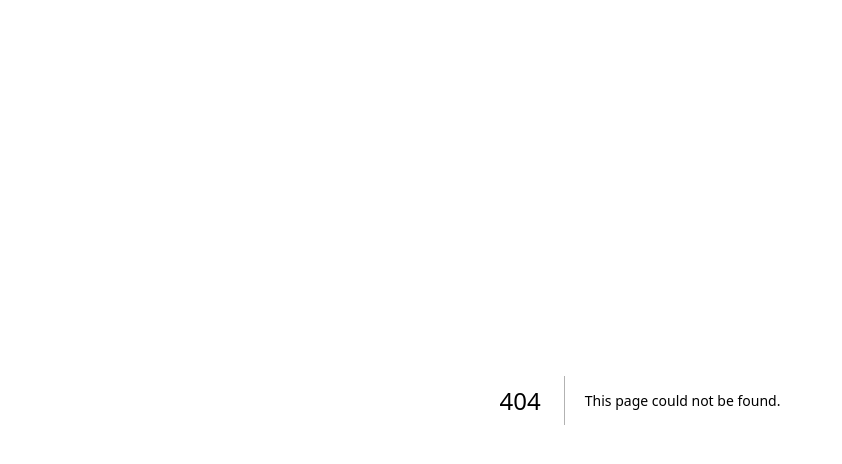
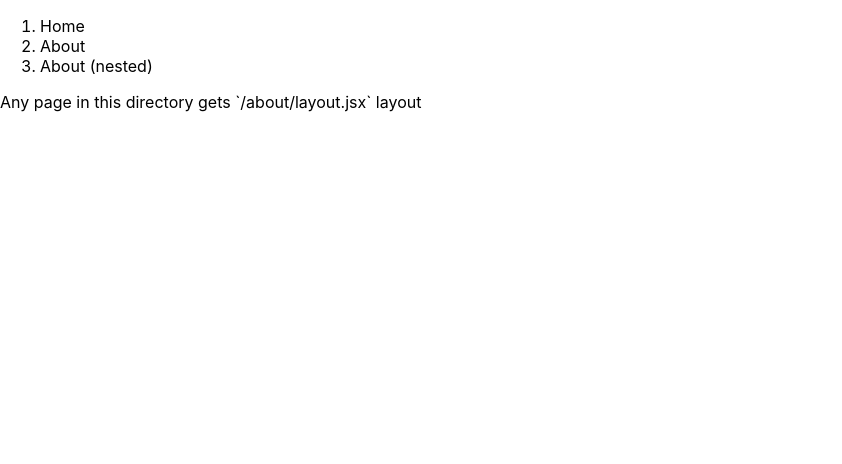
Before and after one commit to chantastic/reactholiday22, a Next.js app: page /about/nested in a window 1280 px wide. Before the commit this address had no page. Shown: the top 464 px of the page, without its empty margins (0-842 px from the left). Built offline with nearby package versions, Linux system fonts and the light colour scheme.

Commit message:
add /about/nested to show how pages use nearest layout

```diff
--- a/app/about/layout.jsx
+++ b/app/about/layout.jsx
@@ -3,7 +3,17 @@ export default function Layout({ children }) {
     <>
       <header>
         <nav>
-          <a href="/">Home</a>
+          <ol>
+            <li>
+              <a href="/">Home</a>
+            </li>
+            <li>
+              <a href="/about">About</a>
+            </li>
+            <li>
+              <a href="/about/nested">About (nested)</a>
+            </li>
+          </ol>
         </nav>
       </header>
       <main>{children}</main>
--- /dev/null
+++ b/app/about/nested/page.jsx
@@ -0,0 +1,7 @@
+export default function NestedAbout() {
+  return (
+    <p>
+      Any page in this directory gets `/about/layout.jsx` layout
+    </p>
+  );
+}
```
